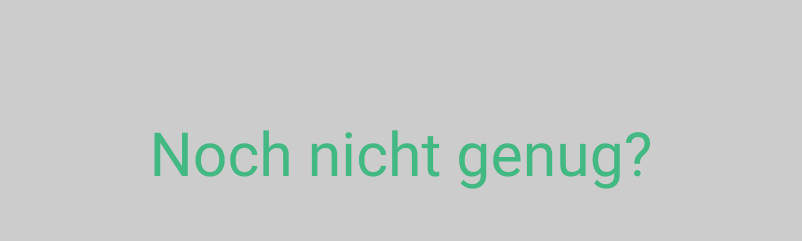
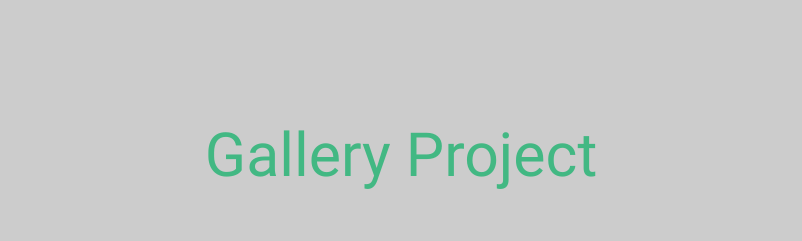
Before and after one commit to Semias/Portfolio, a Vue app: page / in a window 1280 px wide. Shown: the part 1720-1961 px from the top of the page, without its empty margins (239-1041 px from the left). Built offline with nearby package versions, Linux system fonts and the light colour scheme.

Commit message:
Headline changes

```diff
--- a/src/App.vue
+++ b/src/App.vue
@@ -33,7 +33,7 @@
     </div>
   </section>
   <Skills headline="Tech Stack" />
-  <Gallographic headline="Noch nicht genug?" />
+  <Gallographic headline="Gallery Project" />
 
   <footer>
     made with
```
